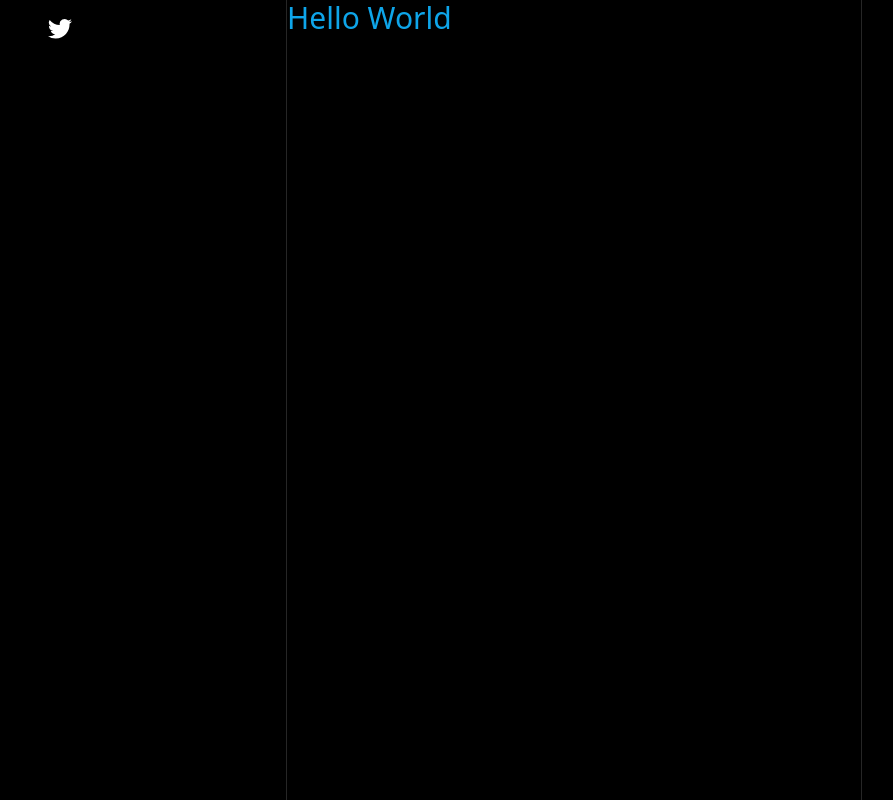
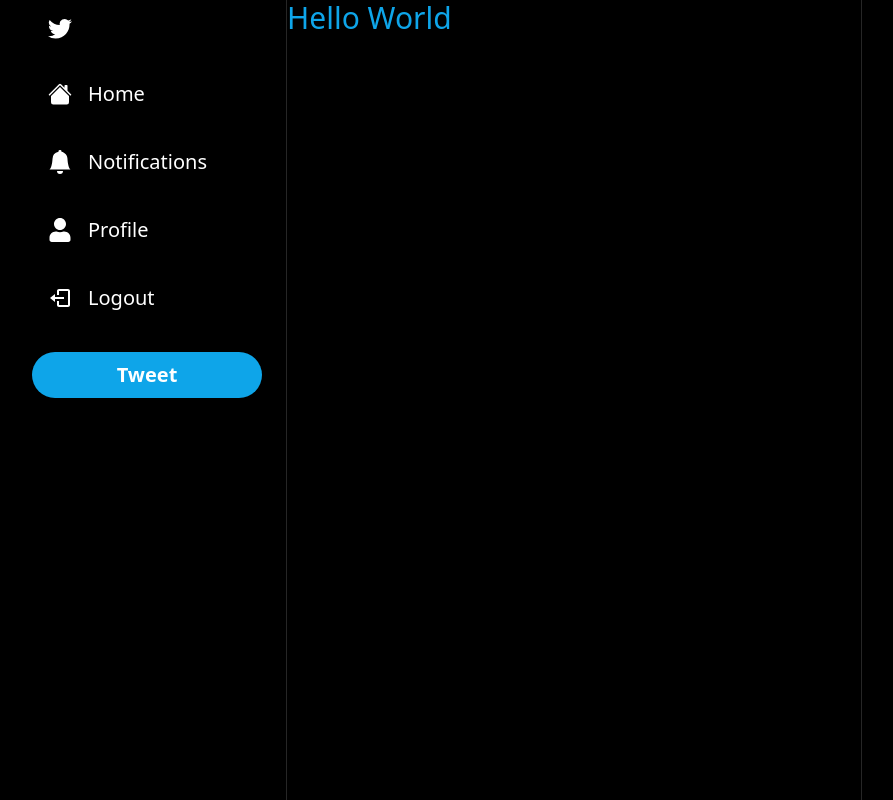
Before and after one commit to Sammy212/twitter-clone, a Next.js app: page / in a window 1280 px wide. Shown: the whole page, without its empty margins (66-959 px from the left). Built offline with nearby package versions, Linux system fonts and the light colour scheme.

Commit message:
Complete Sidebar

```diff
--- a/components/layout/Sidebar.tsx
+++ b/components/layout/Sidebar.tsx
@@ -1,8 +1,10 @@
 import { BsHouseFill, BsBellFill } from "react-icons/bs";
 import { FaUser } from "react-icons/fa";
+import { BiLogOut } from "react-icons/bi";
 
+import SidebarItem from "./SidebarItem";
 import SidebarLogo from "./SidebarLogo";
-import SidebarItem from "./SidebarItem";
+import SidebarTweetButton from "./SidebarTweetButton";
 
 const Sidebar = () => {
     const items = [
@@ -31,11 +33,13 @@
                     {items.map((item) => (
                         <SidebarItem
                             key={item.href}
+                            href={item.href}
                             label={item.label}
-                            href={item.href}
                             icon={item.icon}
                         />
                     ))}
+                    <SidebarItem onClick={() => { } } icon={BiLogOut} label="Logout" href={""} />
+                    <SidebarTweetButton />
                 </div>
             </div>
         </div>
--- a/components/layout/SidebarItem.tsx
+++ b/components/layout/SidebarItem.tsx
@@ -1,6 +1,58 @@
-const SidebarItem = () => {
+import { IconType } from "react-icons";
+
+interface SidebarItemProps {
+    label: string;
+    href: string;
+    icon: IconType
+    onClick?: () => void;
+}
+
+const SidebarItem: React.FC<SidebarItemProps> = ({
+    label,
+    href,
+    icon: Icon,
+    onClick
+}) => {
     return (
-        <div></div>
+        <div className="flex flex-row items-center">
+            <div
+                className="
+                    relative
+                    rounded-full
+                    h-14
+                    w-14
+                    flex
+                    items-center
+                    justify-center
+                    p-4
+                    hover:bg-slate-300
+                    hover:bg-opacity-10
+                    cursor-pointer
+                    lg:hidden
+                "
+            >
+                <Icon size={28} color="white"/>
+            </div>
+            <div
+                className="
+                    relative
+                    hidden
+                    lg:flex
+                    items-center
+                    gap-4
+                    p-4
+                    rounded-full
+                    hover:bg-slate-300
+                    hover:bg-opacity-10
+                    cursor-pointer
+                "
+            >
+                <Icon size={24} color="white" />
+                <p className="hidden lg:block text-white text-xl">
+                    {label}
+                </p>
+            </div>
+        </div>
      );
 }
 
--- /dev/null
+++ b/components/layout/SidebarTweetButton.tsx
@@ -0,0 +1,58 @@
+import { useRouter } from "next/router";
+import { FaFeather } from "react-icons/fa";
+
+const SidebarTweetButton = () => {
+    const router = useRouter();
+
+    return (
+        <div onClick={() => router.push("/")}>
+            <div
+                className="
+                    mt-6
+                    lg:hidden
+                    rounded-full
+                    h-14
+                    w-14
+                    p-4
+                    flex
+                    items-center
+                    justify-center
+                    bg-sky-500
+                    hover:bg-opacity-80
+                    transition
+                    cursor-pointer
+                "
+            >
+                <FaFeather size={24} color="white" />
+            </div>
+            <div
+                className="
+                    mt-6
+                    hidden
+                    lg:block
+                    px-4
+                    py-2
+                    rounded-full
+                    bg-sky-500
+                    hover:bg-opacity-90
+                    cursor-pointer
+                    transition
+                "
+            >
+                <p className="
+                    hidden
+                    lg:block
+                    text-center
+                    font-semibold
+                    text-white
+                    text-[20px]
+                ">
+                    Tweet
+                </p>
+
+            </div>
+        </div>
+     );
+}
+
+export default SidebarTweetButton;
```
